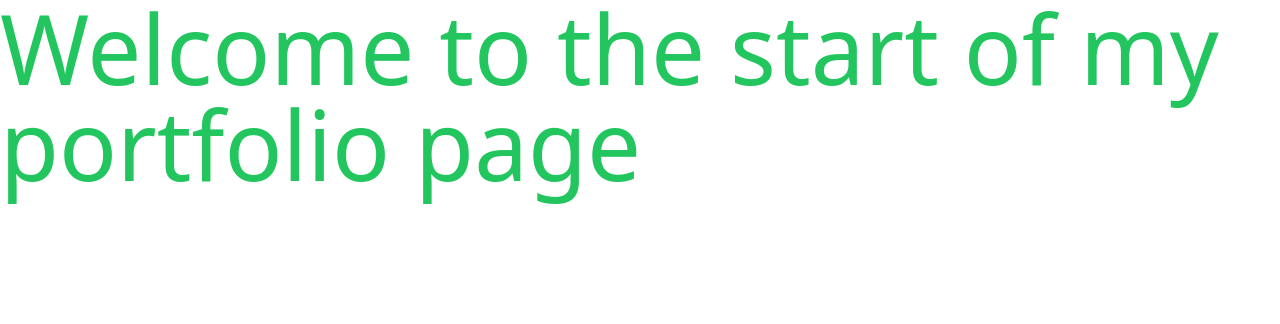
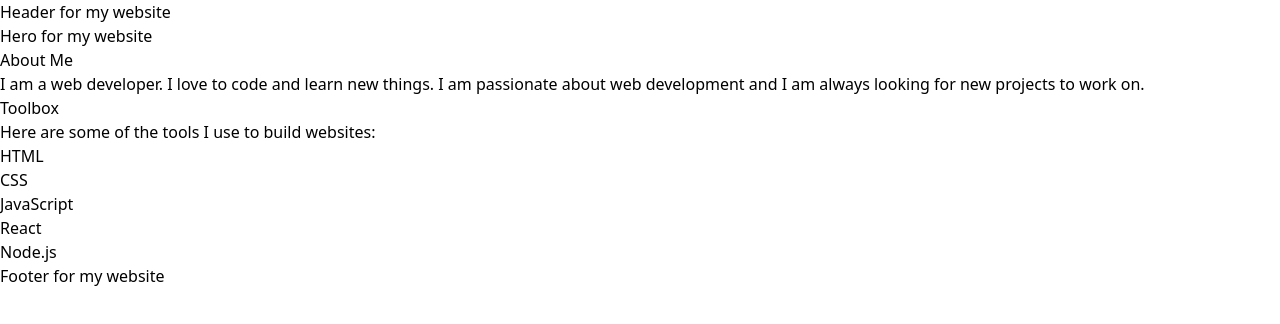
Before and after one commit to lukacafuta/Portfolio, a React (Vite) app: page / in a window 1280 px wide. Shown: the top 324 px of the page. Built offline with nearby package versions, Linux system fonts and the light colour scheme.

Commit message:
components setup

```diff
--- a/src/App.jsx
+++ b/src/App.jsx
@@ -1,10 +1,21 @@
+import Header from "./components/Header.jsx";
+import Hero from "./components/Hero.jsx";
+import AboutMe from "./components/AboutMe.jsx";
+import Toolbox from "./components/Toolbox.jsx";
+import Footer from "./components/Footer.jsx";
+import Projectbox from "./components/Projectbox.jsx";
 
 
 function App() {
 
   return (
     <div>
-      <h1 className="text-green-500 text-8xl">Welcome to the start of my portfolio page</h1>
+        <Header />
+        <Hero />
+        <AboutMe />
+        {/*<Projectbox />*/}
+        <Toolbox />
+        <Footer />
     </div>
   )
 }
--- /dev/null
+++ b/src/components/AboutMe.jsx
@@ -0,0 +1,12 @@
+export default function AboutMe() {
+  return (
+    <section>
+      <h1>About Me</h1>
+      <p>
+        I am a web developer. I love to code and learn new things. I am
+        passionate about web development and I am always looking for new
+        projects to work on.
+      </p>
+    </section>
+  );
+}
--- /dev/null
+++ b/src/components/Footer.jsx
@@ -0,0 +1,7 @@
+export default function Footer() {
+  return (
+    <footer>
+      <p>Footer for my website</p>
+    </footer>
+  );
+}
--- /dev/null
+++ b/src/components/Header.jsx
@@ -0,0 +1,7 @@
+export default function Header() {
+  return (
+    <header>
+      <h1>Header for my website</h1>
+    </header>
+  );
+}
--- /dev/null
+++ b/src/components/Hero.jsx
@@ -0,0 +1,7 @@
+export default function Hero() {
+  return (
+    <section>
+      <h1>Hero for my website</h1>
+    </section>
+  );
+}
--- /dev/null
+++ b/src/components/Projectbox.jsx
@@ -0,0 +1,17 @@
+export default function Projectbox() {
+    return (
+        <div>
+            <h1>Projects</h1>
+            <p>
+                Here are some of the projects I've worked on:
+            </p>
+            <ul>
+                <li>Project 1</li>
+                <li>Project 2</li>
+                <li>Project 3</li>
+                <li>Project 4</li>
+                <li>Project 5</li>
+            </ul>
+        </div>
+    )
+}
--- /dev/null
+++ b/src/components/Toolbox.jsx
@@ -0,0 +1,17 @@
+export default function Toolbox() {
+  return (
+    <section>
+      <h1>Toolbox</h1>
+      <p>
+        Here are some of the tools I use to build websites:
+      </p>
+      <ul>
+        <li>HTML</li>
+        <li>CSS</li>
+        <li>JavaScript</li>
+        <li>React</li>
+        <li>Node.js</li>
+      </ul>
+    </section>
+  );
+}
```
Also changed, not shown: src/App.css (added).
